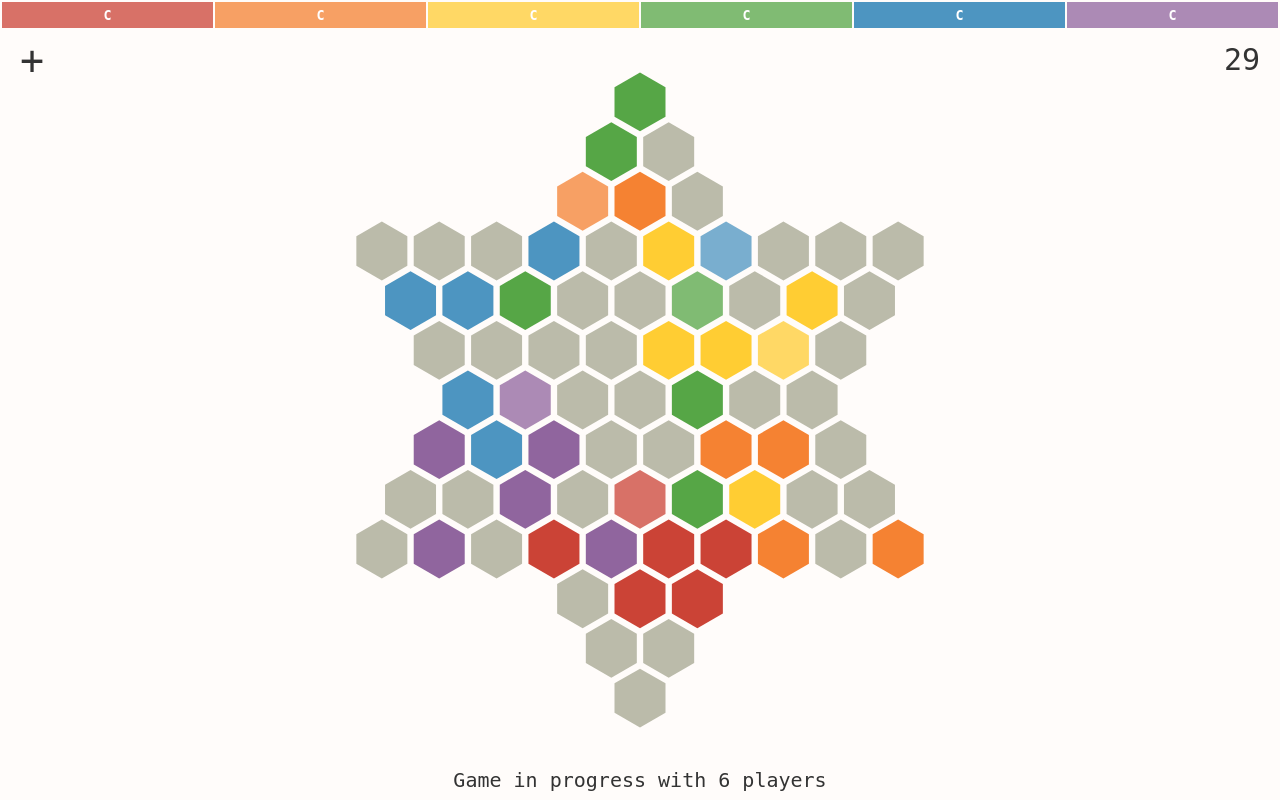
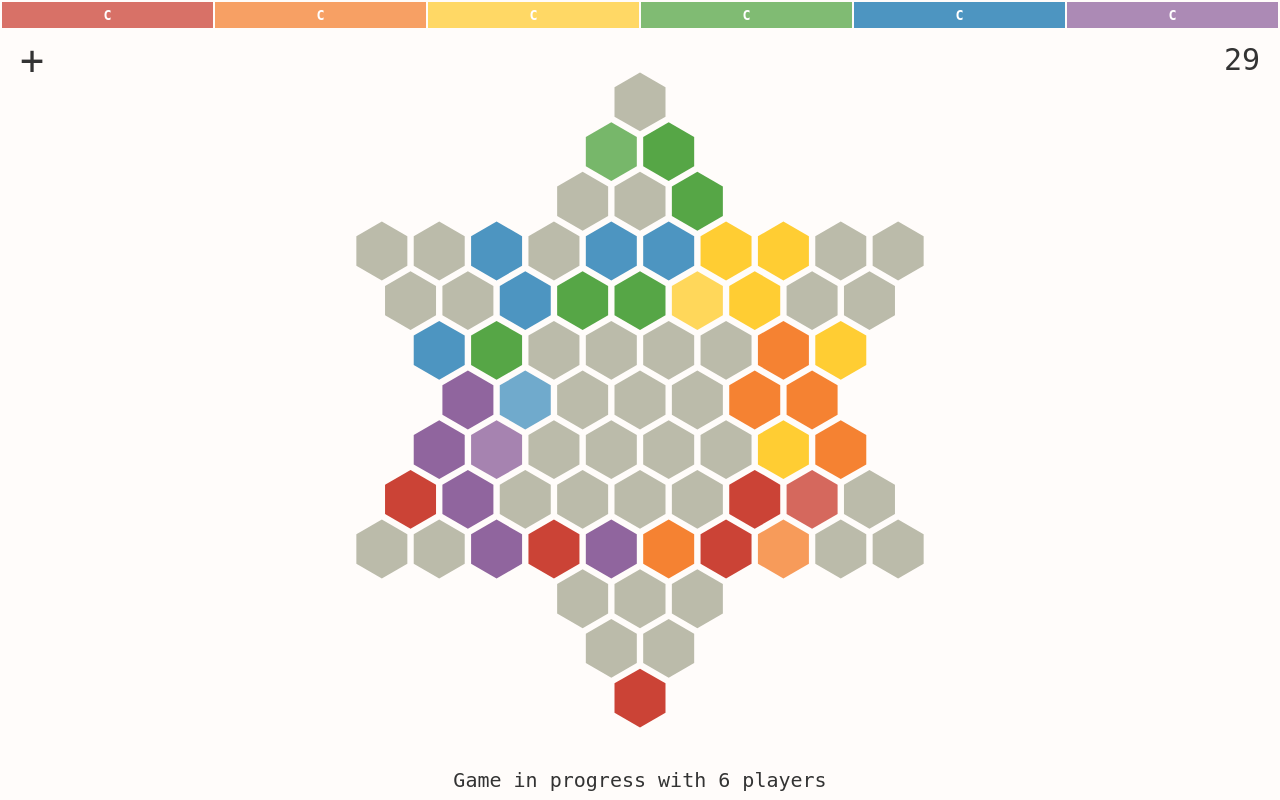
Before and after one commit to hexagontruth/minhalma, a plain HTML site: page index.html in a window 1280 px wide. Both pictures are taken after a click on the element 107 px from the left and 15 px from the top of the page. Drawn offline with Linux system fonts and the light colour scheme.

Commit message:
Rebuild AI and improve move history

```diff
--- a/index.html
+++ b/index.html
@@ -134,7 +134,7 @@ svg.paused, svg.paused * {
   opacity: 1;
 }
 
-.board polygon.last-move { opacity: 0.75; }
+.board polygon.last-move { opacity: 0.8; }
 
 .board polygon.clicked { opacity: 0.9; }
 
@@ -142,7 +142,7 @@ svg.paused, svg.paused * {
 
 .board polygon.highlight {
   cursor: pointer;
-  opacity: 0.67;
+  opacity: 0.6;
 }
 
 .modal.outer {
@@ -312,7 +312,7 @@ td .icon {
 // --- GLOBALS AND CONFIG ---
 
 const DEFAULT_SIZE = 3;
-const DEFAULT_SEARCH_DEPTH = 7;
+const DEFAULT_SEARCH_DEPTH = 6;
 const DEFAULT_SKIP_THRESHOLD = 1;
 const DEFAULT_LAST_UNIT_BONUS = 2
 
@@ -345,8 +345,8 @@ const Locale = {
   skip: (g) => `Skipping ${g.turn} due to lack of move`,
   victory: (g) => `${g.rank.slice(-1)[0]} comes in ${Locale.ord(g.rank.length)}!`,
   continue: 'Click or <space> to continue',
-  final: (g) => `Final ranking: ${g.rank.map((e) => e.shortName()).join(', ')}`,
-  ranking: (g) => `Current ranking: ${g.rank.map((e) => e.shortName()).join(', ')}`,
+  final: (g) => `Final ranking: ${g.rank.map((e) => e.shortName).join(', ')}, ${g.players[0].shortName}`,
+  ranking: (g) => `Current ranking: ${g.rank.map((e) => e.shortName).join(', ')}`,
   paused: '- Game paused -',
   inHistory: '<ArrowUp> to return to current position',
   ord: (n) => n + (['th', 'st', 'nd', 'rd'][n] || 'th')
@@ -455,13 +455,8 @@ class Game {
       this.pause();
     }
     else if (this.turn.victory) {
-      let winner = this.turn;
-      this.rank.push(winner);
       this.moves.slice(-1)[0][3] = true;
-      winner.prev.next = winner.next;
-      winner.next.prev = winner.prev;
-      this.turn = winner.prev;
-      this.players = this.players.filter((e) => e != winner);
+      this.turn = this.turn.prev;
       this.pause(
         Locale.victory,
         this.checkForCompletion() ? Locale.final : Locale.continue
@@ -472,7 +467,7 @@ class Game {
       if (this.checkValidMoves()) {
         this.board.setCurrentPlayer(this.turn);
         if (this.turn.computer) {
-          this.computeTurn();
+          this.computeMove();
         }
       }
     }
@@ -488,7 +483,7 @@ class Game {
   }
 
   // We put this in a separate function for when a human player is re-assigned mid-turn
-  computeTurn() {
+  computeMove() {
     if (this.state == 0)
       this.unpause();
     let move = this.node(this.turn, {}, 0, 0);
@@ -537,7 +532,29 @@ class Game {
   }
 
   move(source, target, fwd) {
+    if (!source) return; // Reversing through a skip
+    let player = source.unit.player;
+    if (!fwd && player.victory) // Reversing through a victory
+      this.rankPlayer(player, false);
     target.setUnit(source.unit, fwd);
+    if (player.victory)
+      this.rankPlayer(player, true);
+  }
+
+  rankPlayer(player, fwd) {
+    if (fwd) {
+      this.rank.push(player);
+      this.players = this.players.filter((e) => e != player);
+      player.prev.next = player.next;
+      player.next.prev = player.prev;
+    }
+    else {
+      this.rank = this.rank.filter((e) => e != player);
+      this.players.push(player);
+      this.players.sort((a, b) => a.dir - b.dir);
+      player.prev.next = player;
+      player.next.prev = player;
+    }
   }
 
   checkForCompletion() {
@@ -699,78 +716,90 @@ class Game {
 
   // Recursive AI decision node
   node(player, parent, depth, n) {
-    let node = {};
-    node.player = player;
-    node.parent = parent;
-    node.set = false;
+    let node = {h: null, delta: 0, player, parent, n};
     // Check for victory condition
     if (player.h <= this.config.h) {
-      node.h = -1e5 + depth;
+      node.h = [0, 0, 0, 0, 0, 0];
+      for (let p of this.players)
+        node.h[p.dir] = p == player ? -1e5 : p.h;
     }
     // Check for max depth
     else if (depth >= this.config.depth) {
-      node.h = 0;
+      node.h = [0, 0, 0, 0, 0, 0];
       for (let p of this.players)
-        node.h += this.turn == p ? p.h : -p.h;
+        node.h[p.dir] = p.h;
     }
     // Else recursively iterate over units, moves, players
     else {
-      // This is to avoid conditionally switching between < and >
-      let hCoef = player == this.turn ? 1 : -1;
-      node.h = 1e4 * hCoef;
-      let zeta = (parent.set ? parent.h : node.h) * hCoef;
-
-      // Iterate over units
-      let bestPlayerH = player.h;
-      let pruneFlag = false;
+      node.rh = Infinity;
+      let zeta = parent.h ? this._reduceH(parent.h, player) : -Infinity;
+
+      // Determine h deltas for moves
+      let bestDelta = Infinity;
       let unit = player.unitHead;
-      let units = [];
-      while ((unit = unit.next) && unit.next) units.push(unit);
-      for (let i = 0; i < units.length; i++) {
-        let unit = units[i];
+      let lastUnitH = unit.next.h;
+      let moves = [];
+      while ((unit = unit.next) && unit.next) {
+        let bonus = unit.h == lastUnitH ? this.config.bonus : 0;
         let source = unit.cell;
-        for (let target of this.getMoves(unit.cell)) {
+        for (let target of this.getMoves(source)) {
+          let delta = target.cubic.metric(player.goal) - unit.h - bonus;
+          let radius = target.cubic.metricFromOrigin();
+          if (delta < bestDelta) bestDelta = delta;
+          moves.push({delta, source, target});
+        }
+      }
+      // If there are no moves skip to next player at same depth
+      // Skip pruning by omitting the parent
+      if (moves.length == 0)
+        return this.node(player.next, {}, depth, ++this.n);
+      // Otherwise iterate over moves
+      for (let move of moves) {
+        if (move.delta > bestDelta + this.config.skip)
+          continue;
+        let unit = move.source.subunit;
+        let source = move.source;
+        let target = move.target;
         target.setSubunit(unit);
 
-          // Skip if move is facially worse than given threshold
-          if (player.h < bestPlayerH + this.config.skip) {
-            // Get children
-            let child = this.node(player.next, node, depth + 1, ++n);
-            if (!i) child.h -= this.config.bonus;
-            n = child.n;
-
-            let _ch = child.h * hCoef;
-            let _nh = node.h * hCoef;
+        // Get child node
+        let child = this.node(player.next, node, depth + 1, ++this.n);
+        this.n = child.n;
+        let childRh;
+        childRh = this._reduceH(child.h, player);
         // Check if best child node
-            if (_ch < _nh) {
-              node.set = true;
+        // Ties are broken in favor of a) lower move delta, then b) lower distance from board center
+        // The latter condition is to discourage sojourning through the limbs of non-goal triangles, where units can become trapped
+        if (
+          childRh < node.rh ||
+          childRh == node.rh && (move.delta < node.delta ||
+          move.delta == node.delta && (move.radius < node.radius ||
+          move.radius == node.radius && (Math.random() * 4) >>> 1
+        ))) {
           node.h = child.h;
+          node.rh = childRh;
+          node.delta = move.delta;
+          node.radius = move.radius;
+          node.child = child;
           node.source = source;
           node.target = target;
         }
 
-            if (player.h < bestPlayerH) {
-              bestPlayerH = player.h;
-              // Tie breaker
-              if (_ch == _nh) {
-                node.set = true;
-                node.source = source;
-                node.target = target;
-              }
-            }
-
+        source.setSubunit(unit);
         // Check for pruning
-            if (_nh > zeta)
-              pruneFlag = true;
-          }
-          source.setSubunit(unit);
-          if (pruneFlag) break;
+        if (node.rh < zeta)
+          break;
       }; // End of move iteration
-        if (pruneFlag) break;
-      }; // End of unit iteration
     } // End node if
-    node.n = n; // This is presently only used for debugging
     return node;
+  }
+
+  _reduceH(h, player) {
+    let net = 0;
+    for (let i = 0; i < 6; i++) {
+      net += i == player.dir ? h[i] : -h[i];
+    }
+    return net;
   }
 }
 Game.history = [];
@@ -813,12 +842,12 @@ class Player {
     return this.h <= this.config.h;
   };
 
+  get shortName() {
+    return 'P' + this.dir;
+  }
+
   toString() {
     return `Player ${this.dir}`;
-  }
-
-  shortName() {
-    return 'P' + this.dir;
   }
 }
 
@@ -1009,7 +1038,7 @@ class Board {
     this.playerButtons[idx].classList.remove(oldClass);
     this.playerButtons[idx].classList.add(nextClass);
     if (this.game.turn == player && next == _COMPUTER && this.game.state != -1) {
-      this.game.computeTurn();
+      this.game.computeMove();
     }
   }
 
@@ -1411,6 +1440,10 @@ class Cubic extends Array {
     return (
       Math.abs(this[0] - cubic[0]) + Math.abs(this[1] - cubic[1]) + Math.abs(this[2] - cubic[2])
     ) / 2;
+  }
+
+  metricFromOrigin() {
+    return Math.abs(this[0]) + Math.abs(this[1]) + Math.abs(this[2]);
   }
 
   toString() { return `(${this.join(',')})`; }
```
Lines whose indentation alone changed are shown as unchanged.
